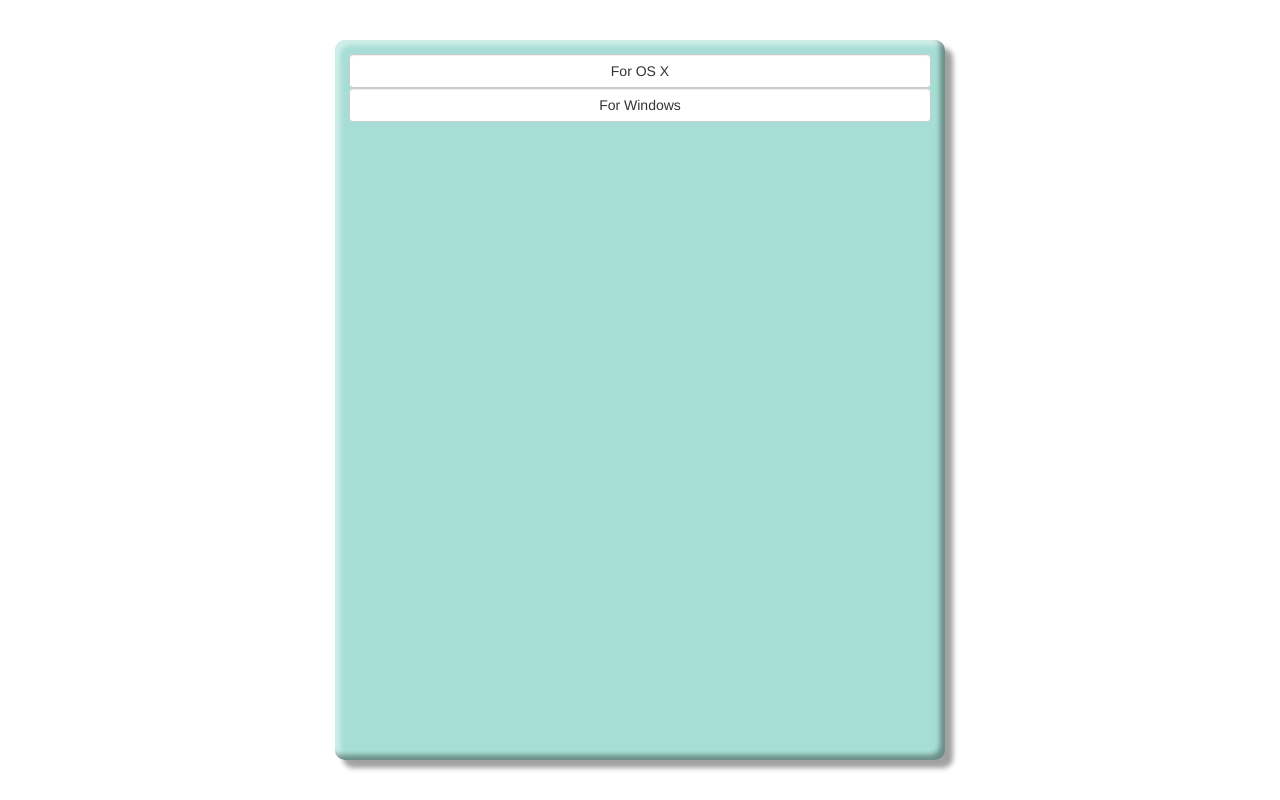
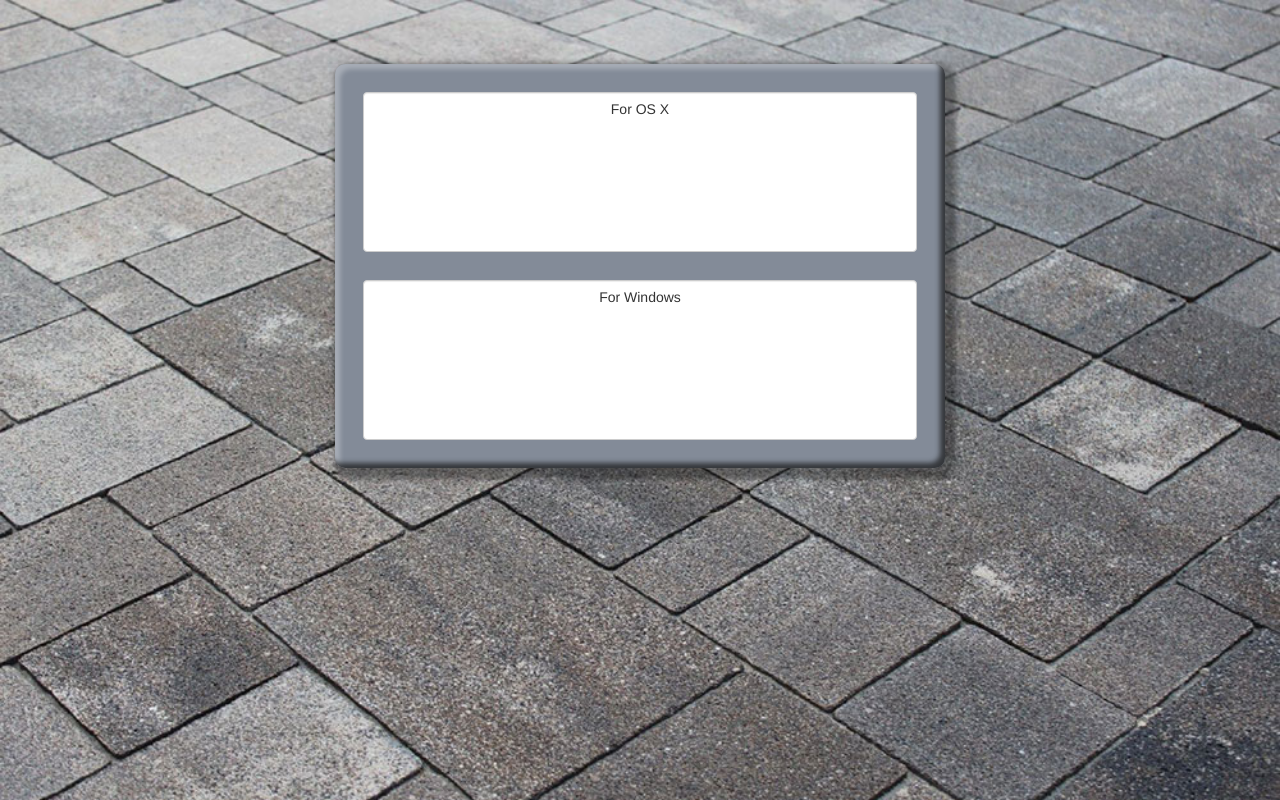
Before and after one commit to NewEvolution/projector-app, a website: page public/index.html in a window 1280 px wide. Drawn offline with nearby package versions, Linux system fonts and the light colour scheme; files that its build step writes are made by us from their sources.

Commit message:
Changed colors to match bg better, tweaked spacing/sizing of content and buttons

```diff
--- a/sass/style.sass
+++ b/sass/style.sass
@@ -5,11 +5,27 @@
   -o-box-shadow:      $params
   box-shadow:         $params
 
+@mixin background_size($params)
+  -webkit-background-size: $params
+  -moz-background-size:    $params
+  -o-background-size:      $params
+  background-size:         $params
+
+body
+  background: no-repeat top center fixed url('../images/paver_bg.jpg') #555
+  @include background_size(cover)
+
 .content
-  background-color: #a6ded5
-  @include box_shadow((inset -5px -5px 5px 0 rgba(20, 20, 20, 0.4), inset 5px 5px 5px 0 rgba(255, 255, 255, 0.5), 8px 8px 5px rgba(20, 20, 20, 0.4)))
+  background-color: rgb(131, 139, 152)
+  @include box_shadow((inset -5px -5px 5px 0 rgba(20, 20, 20, 0.7), inset 5px 5px 5px 0 rgba(255, 255, 255, 0.3), 5px 5px 5px 6px rgba(20, 20, 20, 0.4)))
   border-radius: 10px
-  padding: 1em
-  margin-top: 5vh
-  height: 90vh
+  padding: 2em
+  margin-top: 8vh
   color: #001310
+
+.bsize
+  height: 20vh
+  margin-bottom: 2em
+
+.bsize ~ .bsize
+  margin-bottom: 0
```
